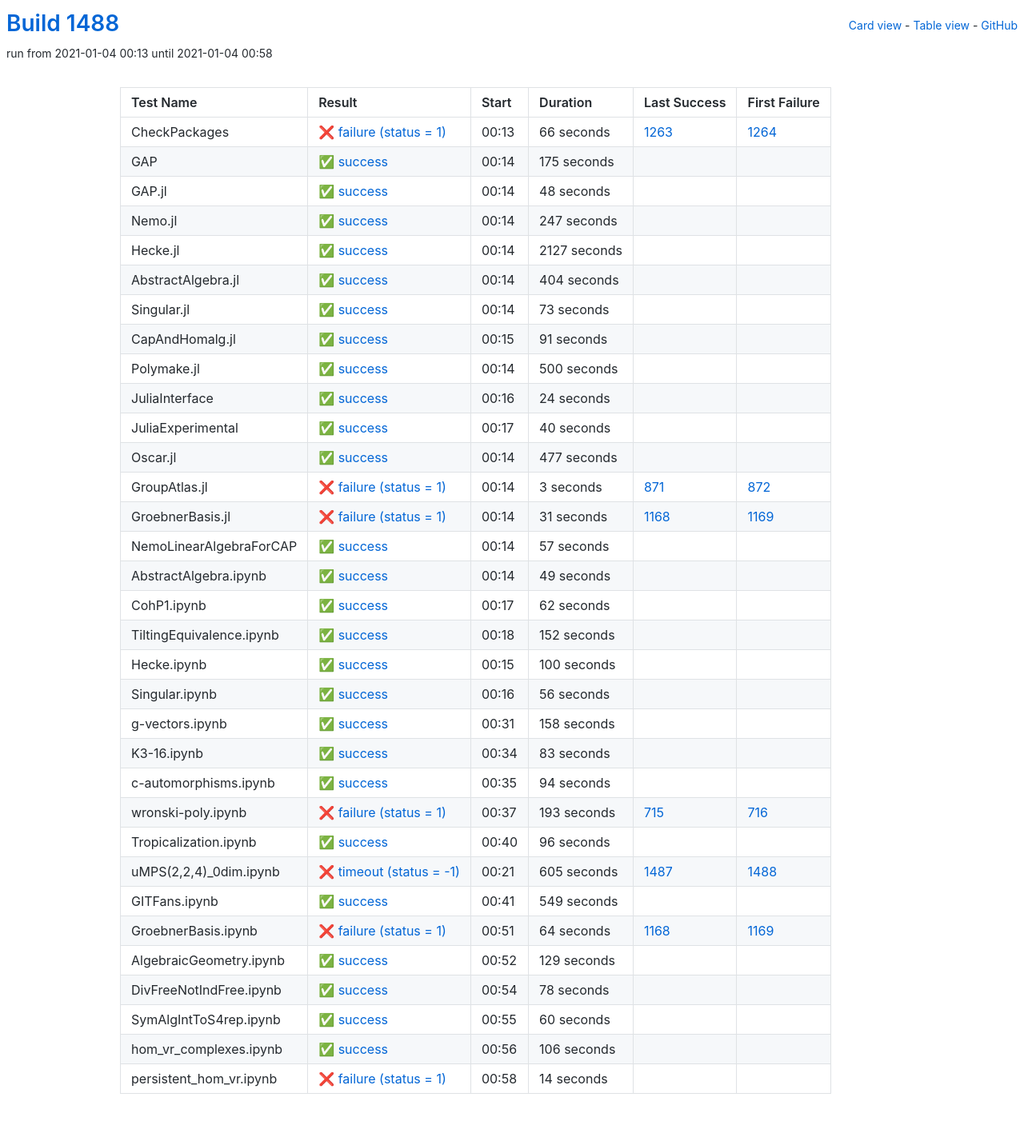
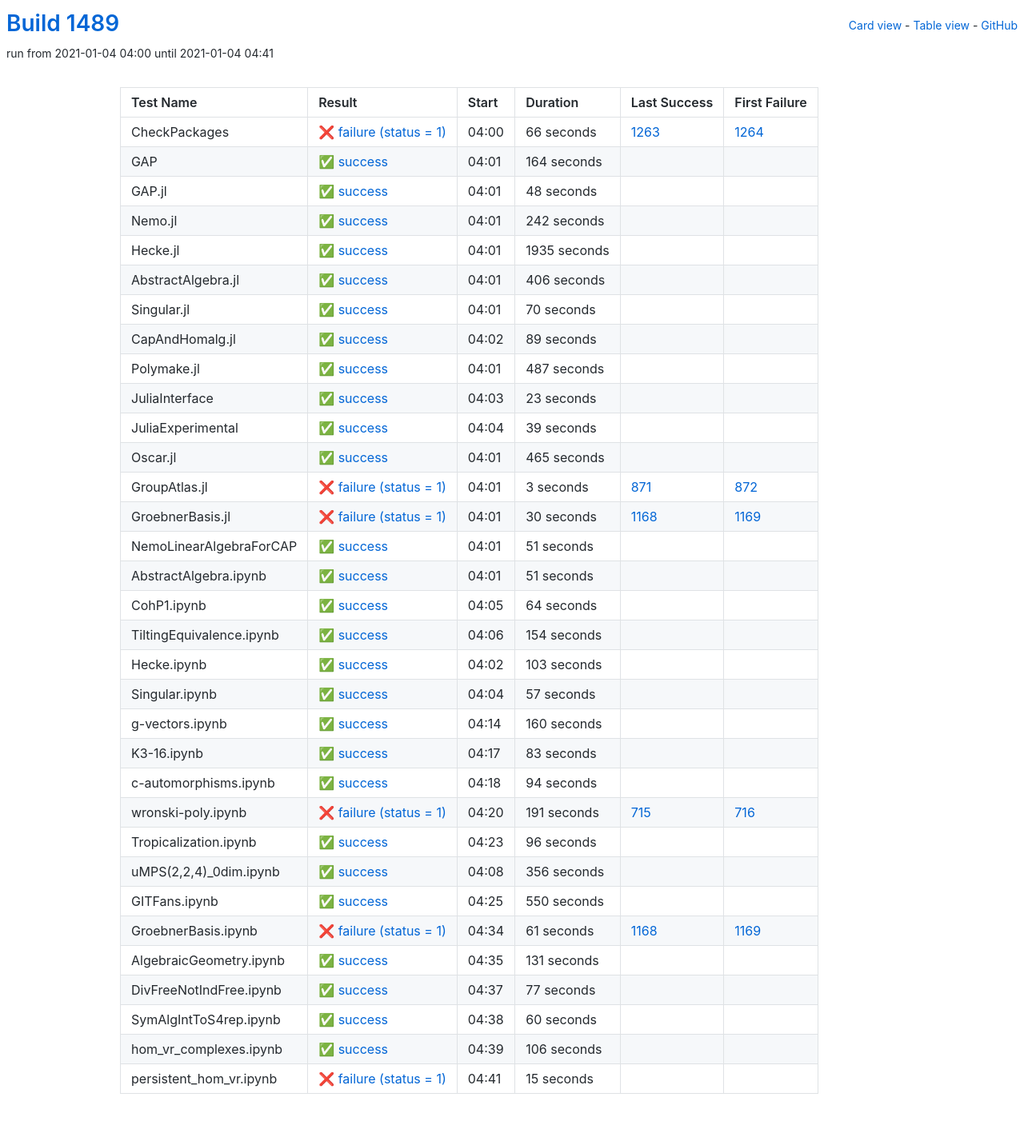
Before and after one commit to oscar-system/oscar-ci-status-stable, a Jekyll site: the page built from table.html, in a window 1280 px wide. Shown: the whole page at 80% size. Built offline with Jekyll 4.4.1, drawn with Linux system fonts in a browser that asks for light colours.

Commit message:
Build #1489

```diff
--- a/_data/ci.yml
+++ b/_data/ci.yml
@@ -1,6 +1,6 @@
 ---
-build: 1488
-build_url: https://oscarci.mathematik.uni-kl.de/job/oscar-stable/1488/
+build: 1489
+build_url: https://oscarci.mathematik.uni-kl.de/job/oscar-stable/1489/
 job: oscar-stable
 organization: oscar-system
 repo: oscar-ci-status-stable
@@ -8,8 +8,8 @@ repourl: https://github.com/oscar-system/oscar-ci-status-stable
 tests:
 - name: CheckPackages
   id: checkpackages
-  log: https://oscarci.mathematik.uni-kl.de/job/oscar-stable/1488/artifact/logs/build-1488/CheckPackages.log
-  start: 2021-01-04 00:13
+  log: https://oscarci.mathematik.uni-kl.de/job/oscar-stable/1489/artifact/logs/build-1489/CheckPackages.log
+  start: 2021-01-04 04:00
   success: false
   exitcode: 1
   status: failure
@@ -20,20 +20,20 @@ tests:
   first_failure_url: https://oscarci.mathematik.uni-kl.de/job/oscar-stable/1264/
 - name: GAP
   id: gap
-  log: https://oscarci.mathematik.uni-kl.de/job/oscar-stable/1488/artifact/logs/build-1488/GAP.log
-  start: 2021-01-04 00:14
+  log: https://oscarci.mathematik.uni-kl.de/job/oscar-stable/1489/artifact/logs/build-1489/GAP.log
+  start: 2021-01-04 04:01
   success: true
   exitcode: 0
   status: success
-  duration: 175
+  duration: 164
   last_success: false
   last_success_url:
   first_failure: false
   first_failure_url:
 - name: GAP.jl
   id: gap-jl
-  log: https://oscarci.mathematik.uni-kl.de/job/oscar-stable/1488/artifact/logs/build-1488/GAP.jl.log
-  start: 2021-01-04 00:14
+  log: https://oscarci.mathematik.uni-kl.de/job/oscar-stable/1489/artifact/logs/build-1489/GAP.jl.log
+  start: 2021-01-04 04:01
   success: true
   exitcode: 0
   status: success
@@ -44,116 +44,116 @@ tests:
   first_failure_url:
 - name: Nemo.jl
   id: nemo-jl
-  log: https://oscarci.mathematik.uni-kl.de/job/oscar-stable/1488/artifact/logs/build-1488/Nemo.jl.log
-  start: 2021-01-04 00:14
+  log: https://oscarci.mathematik.uni-kl.de/job/oscar-stable/1489/artifact/logs/build-1489/Nemo.jl.log
+  start: 2021-01-04 04:01
   success: true
   exitcode: 0
   status: success
-  duration: 247
+  duration: 242
   last_success: false
   last_success_url:
   first_failure: false
   first_failure_url:
 - name: Hecke.jl
   id: hecke-jl
-  log: https://oscarci.mathematik.uni-kl.de/job/oscar-stable/1488/artifact/logs/build-1488/Hecke.jl.log
-  start: 2021-01-04 00:14
+  log: https://oscarci.mathematik.uni-kl.de/job/oscar-stable/1489/artifact/logs/build-1489/Hecke.jl.log
+  start: 2021-01-04 04:01
   success: true
   exitcode: 0
   status: success
-  duration: 2127
+  duration: 1935
   last_success: false
   last_success_url:
   first_failure: false
   first_failure_url:
 - name: AbstractAlgebra.jl
   id: abstractalgebra-jl
-  log: https://oscarci.mathematik.uni-kl.de/job/oscar-stable/1488/artifact/logs/build-1488/AbstractAlgebra.jl.log
-  start: 2021-01-04 00:14
+  log: https://oscarci.mathematik.uni-kl.de/job/oscar-stable/1489/artifact/logs/build-1489/AbstractAlgebra.jl.log
+  start: 2021-01-04 04:01
   success: true
   exitcode: 0
   status: success
-  duration: 404
+  duration: 406
   last_success: false
   last_success_url:
   first_failure: false
   first_failure_url:
 - name: Singular.jl
   id: singular-jl
-  log: https://oscarci.mathematik.uni-kl.de/job/oscar-stable/1488/artifact/logs/build-1488/Singular.jl.log
-  start: 2021-01-04 00:14
+  log: https://oscarci.mathematik.uni-kl.de/job/oscar-stable/1489/artifact/logs/build-1489/Singular.jl.log
+  start: 2021-01-04 04:01
   success: true
   exitcode: 0
   status: success
-  duration: 73
+  duration: 70
   last_success: false
   last_success_url:
   first_failure: false
   first_failure_url:
 - name: CapAndHomalg.jl
   id: capandhomalg-jl
-  log: https://oscarci.mathematik.uni-kl.de/job/oscar-stable/1488/artifact/logs/build-1488/CapAndHomalg.jl.log
-  start: 2021-01-04 00:15
+  log: https://oscarci.mathematik.uni-kl.de/job/oscar-stable/1489/artifact/logs/build-1489/CapAndHomalg.jl.log
+  start: 2021-01-04 04:02
   success: true
   exitcode: 0
   status: success
-  duration: 91
+  duration: 89
   last_success: false
   last_success_url:
   first_failure: false
   first_failure_url:
 - name: Polymake.jl
   id: polymake-jl
-  log: https://oscarci.mathematik.uni-kl.de/job/oscar-stable/1488/artifact/logs/build-1488/Polymake.jl.log
-  start: 2021-01-04 00:14
+  log: https://oscarci.mathematik.uni-kl.de/job/oscar-stable/1489/artifact/logs/build-1489/Polymake.jl.log
+  start: 2021-01-04 04:01
   success: true
   exitcode: 0
   status: success
-  duration: 500
+  duration: 487
   last_success: false
   last_success_url:
   first_failure: false
   first_failure_url:
 - name: JuliaInterface
   id: juliainterface
-  log: https://oscarci.mathematik.uni-kl.de/job/oscar-stable/1488/artifact/logs/build-1488/JuliaInterface.log
-  start: 2021-01-04 00:16
+  log: https://oscarci.mathematik.uni-kl.de/job/oscar-stable/1489/artifact/logs/build-1489/JuliaInterface.log
+  start: 2021-01-04 04:03
   success: true
   exitcode: 0
   status: success
-  duration: 24
+  duration: 23
   last_success: false
   last_success_url:
   first_failure: false
   first_failure_url:
 - name: JuliaExperimental
   id: juliaexperimental
-  log: https://oscarci.mathematik.uni-kl.de/job/oscar-stable/1488/artifact/logs/build-1488/JuliaExperimental.log
-  start: 2021-01-04 00:17
+  log: https://oscarci.mathematik.uni-kl.de/job/oscar-stable/1489/artifact/logs/build-1489/JuliaExperimental.log
+  start: 2021-01-04 04:04
   success: true
   exitcode: 0
   status: success
-  duration: 40
+  duration: 39
   last_success: false
   last_success_url:
   first_failure: false
   first_failure_url:
 - name: Oscar.jl
   id: oscar-jl
-  log: https://oscarci.mathematik.uni-kl.de/job/oscar-stable/1488/artifact/logs/build-1488/Oscar.jl.log
-  start: 2021-01-04 00:14
+  log: https://oscarci.mathematik.uni-kl.de/job/oscar-stable/1489/artifact/logs/build-1489/Oscar.jl.log
+  start: 2021-01-04 04:01
   success: true
   exitcode: 0
   status: success
-  duration: 477
+  duration: 465
   last_success: false
   last_success_url:
   first_failure: false
   first_failure_url:
 - name: GroupAtlas.jl
   id: groupatlas-jl
-  log: https://oscarci.mathematik.uni-kl.de/job/oscar-stable/1488/artifact/logs/build-1488/GroupAtlas.jl.log
-  start: 2021-01-04 00:14
+  log: https://oscarci.mathematik.uni-kl.de/job/oscar-stable/1489/artifact/logs/build-1489/GroupAtlas.jl.log
+  start: 2021-01-04 04:01
   success: false
   exitcode: 1
   status: failure
@@ -164,20 +164,80 @@ tests:
   first_failure_url: https://oscarci.mathematik.uni-kl.de/job/oscar-stable/872/
 - name: GroebnerBasis.jl
   id: groebnerbasis-jl
-  log: https://oscarci.mathematik.uni-kl.de/job/oscar-stable/1488/artifact/logs/build-1488/GroebnerBasis.jl.log
-  start: 2021-01-04 00:14
+  log: https://oscarci.mathematik.uni-kl.de/job/oscar-stable/1489/artifact/logs/build-1489/GroebnerBasis.jl.log
+  start: 2021-01-04 04:01
   success: false
   exitcode: 1
   status: failure
-  duration: 31
+  duration: 30
   last_success: 1168
   last_success_url: https://oscarci.mathematik.uni-kl.de/job/oscar-stable/1168/
   first_failure: 1169
   first_failure_url: https://oscarci.mathematik.uni-kl.de/job/oscar-stable/1169/
 - name: NemoLinearAlgebraForCAP
   id: nemolinearalgebraforcap
-  log: https://oscarci.mathematik.uni-kl.de/job/oscar-stable/1488/artifact/logs/build-1488/NemoLinearAlgebraForCAP.log
-  start: 2021-01-04 00:14
+  log: https://oscarci.mathematik.uni-kl.de/job/oscar-stable/1489/artifact/logs/build-1489/NemoLinearAlgebraForCAP.log
+  start: 2021-01-04 04:01
+  success: true
+  exitcode: 0
+  status: success
+  duration: 51
+  last_success: false
+  last_success_url:
+  first_failure: false
+  first_failure_url:
+- name: AbstractAlgebra.ipynb
+  id: abstractalgebra-ipynb
+  log: https://oscarci.mathematik.uni-kl.de/job/oscar-stable/1489/artifact/logs/build-1489/AbstractAlgebra.ipynb.log
+  start: 2021-01-04 04:01
+  success: true
+  exitcode: 0
+  status: success
+  duration: 51
+  last_success: false
+  last_success_url:
+  first_failure: false
+  first_failure_url:
+- name: CohP1.ipynb
+  id: cohp1-ipynb
+  log: https://oscarci.mathematik.uni-kl.de/job/oscar-stable/1489/artifact/logs/build-1489/CohP1.ipynb.log
+  start: 2021-01-04 04:05
+  success: true
+  exitcode: 0
+  status: success
+  duration: 64
+  last_success: false
+  last_success_url:
+  first_failure: false
+  first_failure_url:
+- name: TiltingEquivalence.ipynb
+  id: tiltingequivalence-ipynb
+  log: https://oscarci.mathematik.uni-kl.de/job/oscar-stable/1489/artifact/logs/build-1489/TiltingEquivalence.ipynb.log
+  start: 2021-01-04 04:06
+  success: true
+  exitcode: 0
+  status: success
+  duration: 154
+  last_success: false
+  last_success_url:
+  first_failure: false
+  first_failure_url:
+- name: Hecke.ipynb
+  id: hecke-ipynb
+  log: https://oscarci.mathematik.uni-kl.de/job/oscar-stable/1489/artifact/logs/build-1489/Hecke.ipynb.log
+  start: 2021-01-04 04:02
+  success: true
+  exitcode: 0
+  status: success
+  duration: 103
+  last_success: false
+  last_success_url:
+  first_failure: false
+  first_failure_url:
+- name: Singular.ipynb
+  id: singular-ipynb
+  log: https://oscarci.mathematik.uni-kl.de/job/oscar-stable/1489/artifact/logs/build-1489/Singular.ipynb.log
+  start: 2021-01-04 04:04
   success: true
   exitcode: 0
   status: success
@@ -186,82 +246,22 @@ tests:
   last_success_url:
   first_failure: false
   first_failure_url:
-- name: AbstractAlgebra.ipynb
-  id: abstractalgebra-ipynb
-  log: https://oscarci.mathematik.uni-kl.de/job/oscar-stable/1488/artifact/logs/build-1488/AbstractAlgebra.ipynb.log
-  start: 2021-01-04 00:14
+- name: g-vectors.ipynb
+  id: g-vectors-ipynb
+  log: https://oscarci.mathematik.uni-kl.de/job/oscar-stable/1489/artifact/logs/build-1489/g-vectors.ipynb.log
+  start: 2021-01-04 04:14
   success: true
   exitcode: 0
   status: success
-  duration: 49
-  last_success: false
-  last_success_url:
-  first_failure: false
-  first_failure_url:
-- name: CohP1.ipynb
-  id: cohp1-ipynb
-  log: https://oscarci.mathematik.uni-kl.de/job/oscar-stable/1488/artifact/logs/build-1488/CohP1.ipynb.log
-  start: 2021-01-04 00:17
-  success: true
-  exitcode: 0
-  status: success
-  duration: 62
-  last_success: false
-  last_success_url:
-  first_failure: false
-  first_failure_url:
-- name: TiltingEquivalence.ipynb
-  id: tiltingequivalence-ipynb
-  log: https://oscarci.mathematik.uni-kl.de/job/oscar-stable/1488/artifact/logs/build-1488/TiltingEquivalence.ipynb.log
-  start: 2021-01-04 00:18
-  success: true
-  exitcode: 0
-  status: success
-  duration: 152
-  last_success: false
-  last_success_url:
-  first_failure: false
-  first_failure_url:
-- name: Hecke.ipynb
-  id: hecke-ipynb
-  log: https://oscarci.mathematik.uni-kl.de/job/oscar-stable/1488/artifact/logs/build-1488/Hecke.ipynb.log
-  start: 2021-01-04 00:15
-  success: true
-  exitcode: 0
-  status: success
-  duration: 100
-  last_success: false
-  last_success_url:
-  first_failure: false
-  first_failure_url:
-- name: Singular.ipynb
-  id: singular-ipynb
-  log: https://oscarci.mathematik.uni-kl.de/job/oscar-stable/1488/artifact/logs/build-1488/Singular.ipynb.log
-  start: 2021-01-04 00:16
-  success: true
-  exitcode: 0
-  status: success
-  duration: 56
-  last_success: false
-  last_success_url:
-  first_failure: false
-  first_failure_url:
-- name: g-vectors.ipynb
-  id: g-vectors-ipynb
-  log: https://oscarci.mathematik.uni-kl.de/job/oscar-stable/1488/artifact/logs/build-1488/g-vectors.ipynb.log
-  start: 2021-01-04 00:31
-  success: true
-  exitcode: 0
-  status: success
-  duration: 158
+  duration: 160
   last_success: false
   last_success_url:
   first_failure: false
   first_failure_url:
 - name: K3-16.ipynb
   id: k3-16-ipynb
-  log: https://oscarci.mathematik.uni-kl.de/job/oscar-stable/1488/artifact/logs/build-1488/K3-16.ipynb.log
-  start: 2021-01-04 00:34
+  log: https://oscarci.mathematik.uni-kl.de/job/oscar-stable/1489/artifact/logs/build-1489/K3-16.ipynb.log
+  start: 2021-01-04 04:17
   success: true
   exitcode: 0
   status: success
@@ -272,8 +272,8 @@ tests:
   first_failure_url:
 - name: c-automorphisms.ipynb
   id: c-automorphisms-ipynb
-  log: https://oscarci.mathematik.uni-kl.de/job/oscar-stable/1488/artifact/logs/build-1488/c-automorphisms.ipynb.log
-  start: 2021-01-04 00:35
+  log: https://oscarci.mathematik.uni-kl.de/job/oscar-stable/1489/artifact/logs/build-1489/c-automorphisms.ipynb.log
+  start: 2021-01-04 04:18
   success: true
   exitcode: 0
   status: success
@@ -284,20 +284,20 @@ tests:
   first_failure_url:
 - name: wronski-poly.ipynb
   id: wronski-poly-ipynb
-  log: https://oscarci.mathematik.uni-kl.de/job/oscar-stable/1488/artifact/logs/build-1488/wronski-poly.ipynb.log
-  start: 2021-01-04 00:37
+  log: https://oscarci.mathematik.uni-kl.de/job/oscar-stable/1489/artifact/logs/build-1489/wronski-poly.ipynb.log
+  start: 2021-01-04 04:20
   success: false
   exitcode: 1
   status: failure
-  duration: 193
+  duration: 191
   last_success: 715
   last_success_url: https://oscarci.mathematik.uni-kl.de/job/oscar-stable/715/
   first_failure: 716
   first_failure_url: https://oscarci.mathematik.uni-kl.de/job/oscar-stable/716/
 - name: Tropicalization.ipynb
   id: tropicalization-ipynb
-  log: https://oscarci.mathematik.uni-kl.de/job/oscar-stable/1488/artifact/logs/build-1488/Tropicalization.ipynb.log
-  start: 2021-01-04 00:40
+  log: https://oscarci.mathematik.uni-kl.de/job/oscar-stable/1489/artifact/logs/build-1489/Tropicalization.ipynb.log
+  start: 2021-01-04 04:23
   success: true
   exitcode: 0
   status: success
@@ -308,68 +308,68 @@ tests:
   first_failure_url:
 - name: uMPS(2,2,4)_0dim.ipynb
   id: umps-2-2-4-0dim-ipynb
-  log: https://oscarci.mathematik.uni-kl.de/job/oscar-stable/1488/artifact/logs/build-1488/uMPS-2-2-4-_0dim.ipynb.log
-  start: 2021-01-04 00:21
-  success: false
-  exitcode: -1
-  status: timeout
-  duration: 605
-  last_success: 1487
-  last_success_url: https://oscarci.mathematik.uni-kl.de/job/oscar-stable/1487/
-  first_failure: 1488
-  first_failure_url: https://oscarci.mathematik.uni-kl.de/job/oscar-stable/1488/
-- name: GITFans.ipynb
-  id: gitfans-ipynb
-  log: https://oscarci.mathematik.uni-kl.de/job/oscar-stable/1488/artifact/logs/build-1488/GITFans.ipynb.log
-  start: 2021-01-04 00:41
+  log: https://oscarci.mathematik.uni-kl.de/job/oscar-stable/1489/artifact/logs/build-1489/uMPS-2-2-4-_0dim.ipynb.log
+  start: 2021-01-04 04:08
   success: true
   exitcode: 0
   status: success
-  duration: 549
+  duration: 356
+  last_success: false
+  last_success_url:
+  first_failure: false
+  first_failure_url:
+- name: GITFans.ipynb
+  id: gitfans-ipynb
+  log: https://oscarci.mathematik.uni-kl.de/job/oscar-stable/1489/artifact/logs/build-1489/GITFans.ipynb.log
+  start: 2021-01-04 04:25
+  success: true
+  exitcode: 0
+  status: success
+  duration: 550
   last_success: false
   last_success_url:
   first_failure: false
   first_failure_url:
 - name: GroebnerBasis.ipynb
   id: groebnerbasis-ipynb
-  log: https://oscarci.mathematik.uni-kl.de/job/oscar-stable/1488/artifact/logs/build-1488/GroebnerBasis.ipynb.log
-  start: 2021-01-04 00:51
+  log: https://oscarci.mathematik.uni-kl.de/job/oscar-stable/1489/artifact/logs/build-1489/GroebnerBasis.ipynb.log
+  start: 2021-01-04 04:34
   success: false
   exitcode: 1
   status: failure
-  duration: 64
+  duration: 61
   last_success: 1168
   last_success_url: https://oscarci.mathematik.uni-kl.de/job/oscar-stable/1168/
   first_failure: 1169
   first_failure_url: https://oscarci.mathematik.uni-kl.de/job/oscar-stable/1169/
 - name: AlgebraicGeometry.ipynb
   id: algebraicgeometry-ipynb
-  log: https://oscarci.mathematik.uni-kl.de/job/oscar-stable/1488/artifact/logs/build-1488/AlgebraicGeometry.ipynb.log
-  start: 2021-01-04 00:52
+  log: https://oscarci.mathematik.uni-kl.de/job/oscar-stable/1489/artifact/logs/build-1489/AlgebraicGeometry.ipynb.log
+  start: 2021-01-04 04:35
   success: true
   exitcode: 0
   status: success
-  duration: 129
+  duration: 131
   last_success: false
   last_success_url:
   first_failure: false
   first_failure_url:
 - name: DivFreeNotIndFree.ipynb
   id: divfreenotindfree-ipynb
-  log: https://oscarci.mathematik.uni-kl.de/job/oscar-stable/1488/artifact/logs/build-1488/DivFreeNotIndFree.ipynb.log
-  start: 2021-01-04 00:54
+  log: https://oscarci.mathematik.uni-kl.de/job/oscar-stable/1489/artifact/logs/build-1489/DivFreeNotIndFree.ipynb.log
+  start: 2021-01-04 04:37
   success: true
   exitcode: 0
   status: success
-  duration: 78
+  duration: 77
   last_success: false
   last_success_url:
   first_failure: false
   first_failure_url:
 - name: SymAlgIntToS4rep.ipynb
   id: symalginttos4rep-ipynb
-  log: https://oscarci.mathematik.uni-kl.de/job/oscar-stable/1488/artifact/logs/build-1488/SymAlgIntToS4rep.ipynb.log
-  start: 2021-01-04 00:55
+  log: https://oscarci.mathematik.uni-kl.de/job/oscar-stable/1489/artifact/logs/build-1489/SymAlgIntToS4rep.ipynb.log
+  start: 2021-01-04 04:38
   success: true
   exitcode: 0
   status: success
@@ -380,8 +380,8 @@ tests:
   first_failure_url:
 - name: hom_vr_complexes.ipynb
   id: hom-vr-complexes-ipynb
-  log: https://oscarci.mathematik.uni-kl.de/job/oscar-stable/1488/artifact/logs/build-1488/hom_vr_complexes.ipynb.log
-  start: 2021-01-04 00:56
+  log: https://oscarci.mathematik.uni-kl.de/job/oscar-stable/1489/artifact/logs/build-1489/hom_vr_complexes.ipynb.log
+  start: 2021-01-04 04:39
   success: true
   exitcode: 0
   status: success
@@ -392,12 +392,12 @@ tests:
   first_failure_url:
 - name: persistent_hom_vr.ipynb
   id: persistent-hom-vr-ipynb
-  log: https://oscarci.mathematik.uni-kl.de/job/oscar-stable/1488/artifact/logs/build-1488/persistent_hom_vr.ipynb.log
-  start: 2021-01-04 00:58
+  log: https://oscarci.mathematik.uni-kl.de/job/oscar-stable/1489/artifact/logs/build-1489/persistent_hom_vr.ipynb.log
+  start: 2021-01-04 04:41
   success: false
   exitcode: 1
   status: failure
-  duration: 14
+  duration: 15
   last_success: false
   last_success_url:
   first_failure: false
```
Also changed, not shown: README.md.
